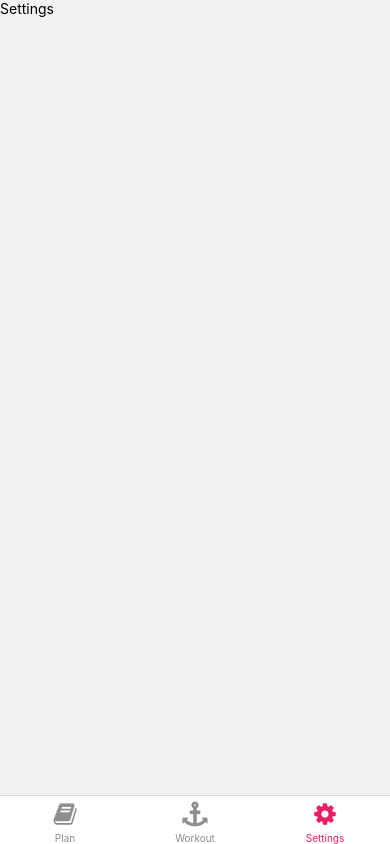
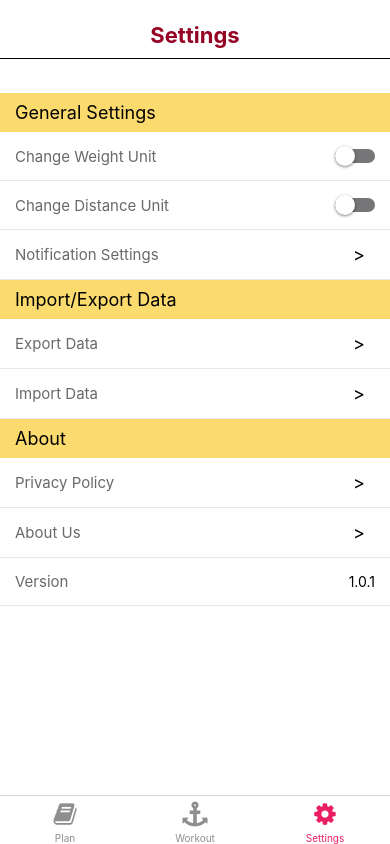
Before and after one commit to AvikSingh0/GryphWorkout, a React Native app: screen /Settings in a window 390 px wide. Built offline with nearby package versions, Linux system fonts and the light colour scheme.

Commit message:
added Settings tab according to Figma template

```diff
--- a/components/Settings.jsx
+++ b/components/Settings.jsx
@@ -1,4 +1,3 @@
-
 import * as React from 'react';
 import {
   StyleSheet,
@@ -10,24 +9,156 @@ import {
   ImageBackground,
   ScrollView,
   FlatList,
+  Switch,
+  TouchableOpacity,
 } from 'react-native';
 
+const Settings = () => {
+  const [weightUnit, setWeightUnit] = React.useState(false);
+  const [distanceUnit, setDistanceUnit] = React.useState(false);
 
-const navStyles = StyleSheet.create({
-  navContainer: {
-    flex: 1,
-    flexDirection: 'column',
-    gap: 10,
-    padding: 10
-  }
-});
+  const toggleSwitchWeight = () => setWeightUnit(previousState => !previousState);
+  const toggleSwitchDistance = () => setDistanceUnit(previousState => !previousState);
 
-const Settings = ({navigation}) =>  {
+  const onNotificationPress = () => {
+    console.log('Notification Settings Pressed');
+  };
+  const onExportPress = () => {
+    console.log('Export Settings Pressed');
+  };
+  const onImportPress = () => {
+    console.log('Import Settings Pressed');
+  };
+
+  const onPrivPolPress = () => {
+    console.log('Privacy Policy Settings Pressed');
+  };
+  const onAboutUsPress = () => {
+    console.log('About Us Settings Pressed');
+  };
+
+
   return (
-    <View>
-      <Text>Settings</Text>
-    </View>
+    <ScrollView style={styles.container}>
+      <View style={styles.titleContainer}>
+      <Text style={styles.title}>Settings</Text>
+      </View>
+      <View style={styles.container}>
+        <View style={styles.sectionHeader}>
+          <Text style={styles.headerText}>General Settings</Text>
+        </View>
+
+        <View style={styles.settingRow}>
+          <Text style={styles.settingText}>Change Weight Unit</Text>
+          <Switch
+            trackColor={{ false: "#767577", true: "#81b0ff" }}
+            thumbColor={weightUnit ? "rgba(250, 204, 49, 0.7)" : "white"}
+            onValueChange={toggleSwitchWeight}
+            value={weightUnit}
+          />
+        </View>
+
+        <View style={styles.settingRow}>
+          <Text style={styles.settingText}>Change Distance Unit</Text>
+          <Switch
+            trackColor={{ false: "#767577", true: "#81b0ff" }}
+            thumbColor={distanceUnit ? "rgba(250, 204, 49, 0.7)" : "white"}
+
+            onValueChange={toggleSwitchDistance}
+            value={distanceUnit}
+          />
+        </View>
+
+        <TouchableOpacity style={styles.settingRow} onPress={onNotificationPress}>
+          <Text style={styles.settingText}>Notification Settings</Text>
+          <Text style={styles.chevron}>&gt;</Text>
+        </TouchableOpacity>
+
+        <View style={styles.sectionHeader}>
+          <Text style={styles.headerText}>Import/Export Data</Text>
+        </View>
+
+        <TouchableOpacity style={styles.settingRow} onPress={onExportPress}>
+          <Text style={styles.settingText}>Export Data</Text>
+          <Text style={styles.chevron}>&gt;</Text>
+        </TouchableOpacity>
+
+        <TouchableOpacity style={styles.settingRow} onPress={onImportPress}>
+          <Text style={styles.settingText}>Import Data</Text>
+          <Text style={styles.chevron}>&gt;</Text>
+        </TouchableOpacity>
+
+        <View style={styles.sectionHeader}>
+          <Text style={styles.headerText}>About</Text>
+        </View>
+
+        <TouchableOpacity style={styles.settingRow} onPress={onPrivPolPress}>
+          <Text style={styles.settingText}>Privacy Policy</Text>
+          <Text style={styles.chevron}>&gt;</Text>
+        </TouchableOpacity>
+
+        <TouchableOpacity style={styles.settingRow} onPress={onAboutUsPress}>
+          <Text style={styles.settingText}>About Us</Text>
+          <Text style={styles.chevron}>&gt;</Text>
+        </TouchableOpacity>
+
+        <View style={styles.settingRow}>
+          <Text style={styles.settingText}>Version</Text>
+          <Text>1.0.1</Text>
+        </View>
+
+      </View>
+    </ScrollView>
   );
 }
 
+const styles = StyleSheet.create({
+  container: {
+    flex: 1,
+    backgroundColor: 'white',
+  },
+  titleContainer: {
+    paddingVertical: 22,
+    paddingBottom : 34,
+  },
+  title: {
+    fontSize: 22,
+    fontWeight: 'bold',
+    textAlign: 'center',
+    color: 'rgba(150, 2, 36, 1)',
+    paddingBottom: 10,
+    borderBottomWidth: 1,
+
+  },
+  sectionHeader: {
+    backgroundColor: 'rgba(250, 204, 49, 0.7) ',
+    paddingVertical: 9,
+    paddingHorizontal: 15,
+  },
+  headerText: {
+    fontSize: 18,
+
+    color: 'black',
+  },
+
+  settingText: {
+    fontSize: 15,
+    color: 'dimgray',
+  },
+
+  settingRow: {
+    flexDirection: 'row',
+    justifyContent: 'space-between',
+    alignItems: 'center',
+    paddingVertical: 14,
+    paddingHorizontal: 15,
+    borderBottomWidth: 1,
+    borderBottomColor: '#E8E8E8',
+  },
+  chevron: {
+    fontSize: 18,
+    paddingRight: 10,
+  },
+});
+
 export default Settings;
```
